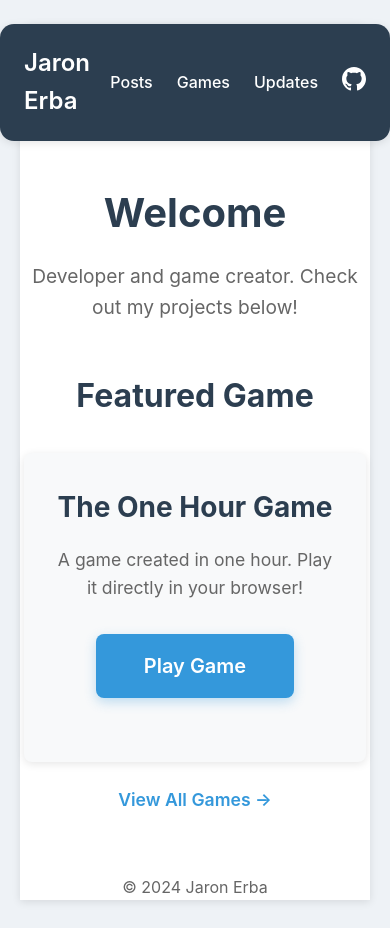
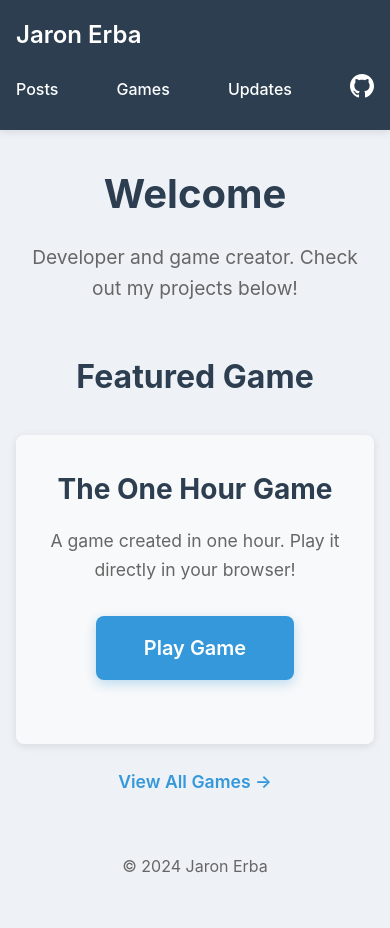
Before and after one commit to TheCrystalKeeper/dev-notes, a Jekyll site: the page built from index.md, in a window 390 px wide. Built offline with Jekyll 4.4.1, drawn with Linux system fonts in a browser that asks for light colours; after the commit the page ends 900 px from its top, so only the background shows below that.

Commit message:
mobile update

```diff
--- a/assets/css/styles.css
+++ b/assets/css/styles.css
@@ -93,6 +93,7 @@ nav {
     display: flex;
     gap: 1.5rem;
     align-items: center;
+    flex-wrap: wrap;
 }
 
 .main-nav a {
@@ -269,6 +270,57 @@ footer .container {
     }
 }
 
+/* Mobile/tablet: switch to full-width layout */
+@media (max-width: 900px) {
+    body {
+        padding-top: 0;
+    }
+
+    body::before {
+        display: none;
+    }
+
+    .container {
+        max-width: 100%;
+        padding: 0 16px;
+    }
+
+    header .container {
+        border-radius: 0;
+        padding: 1rem 16px;
+    }
+
+    .main-nav {
+        gap: 1rem;
+        justify-content: flex-end;
+    }
+
+    main .container {
+        padding: 2rem 16px;
+    }
+
+    footer .container {
+        padding: 1rem 16px 1.25rem;
+    }
+}
+
+@media (max-width: 600px) {
+    header .container {
+        flex-direction: column;
+        align-items: flex-start;
+        gap: 0.75rem;
+    }
+
+    .main-nav {
+        width: 100%;
+        justify-content: space-between;
+    }
+
+    .page-header h1 {
+        font-size: 2.25rem;
+    }
+}
+
 /* Featured Section */
 .featured-section {
     margin-top: 3rem;
```
